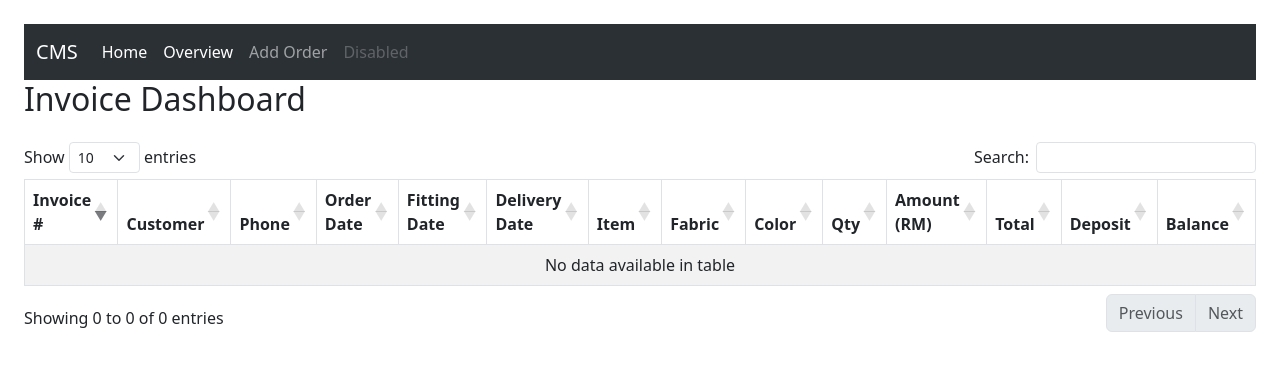
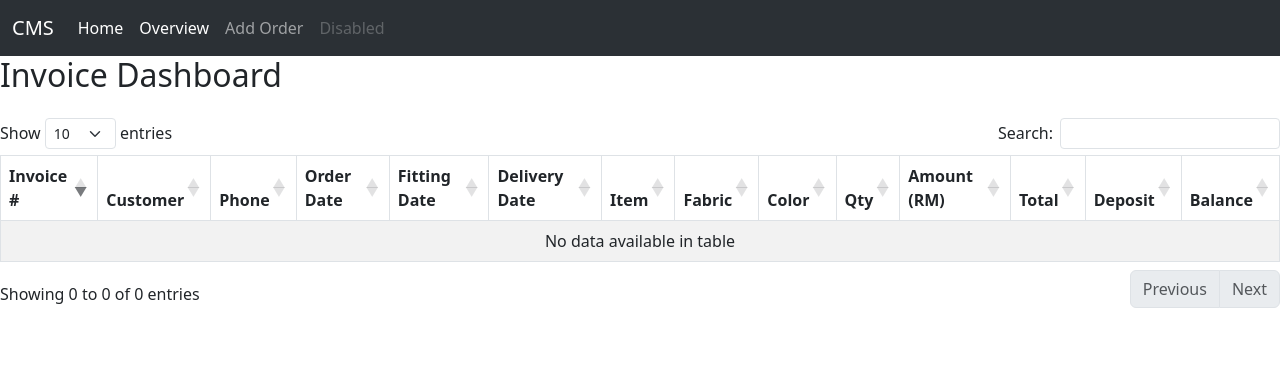
Before and after one commit to automacchiato/warisansutera, a PHP site: page /overview.php in a window 1280 px wide. Shown: the top 371 px of the page. Run offline with PHP 8.4, Linux system fonts and the light colour scheme; data that the repository does not hold is empty; some libraries are stand-ins or nearby versions.

Commit message:
adjust nav in overview.php

```diff
--- a/customer/overview.php
+++ b/customer/overview.php
@@ -25,6 +25,8 @@ $result = $conn->query($query);
     <link rel="stylesheet" href="https://cdn.datatables.net/1.13.6/css/dataTables.bootstrap5.min.css">
 </head>
 
+<body>
+
     <nav class="navbar navbar-expand-lg bg-body-tertiary" data-bs-theme="dark">
         <div class="container-fluid">
             <a class="navbar-brand" href="#">CMS</a>
@@ -50,7 +52,6 @@ $result = $conn->query($query);
         </div>
     </nav>
 
-<body class="p-4">
     <div>
         <h2 class="mb-4">Invoice Dashboard</h2>
         <table id="invoiceTable" class="table table-striped table-bordered">
```
Lines whose indentation alone changed are shown as unchanged.
